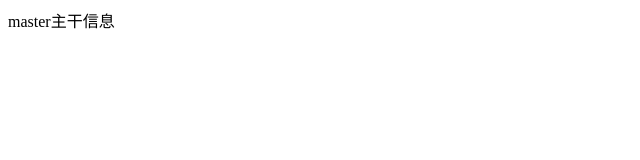
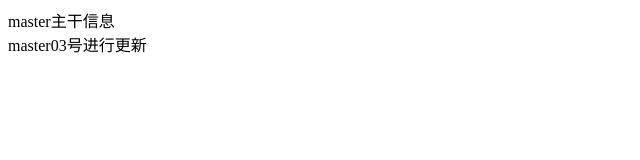
Before and after one commit to kojiaodashu/myDemo2, a plain HTML site: page index.html in a window 1280 px wide. Shown: the whole page, without its empty margins (0-640 px from the left). Drawn offline with Linux system fonts and the light colour scheme.

Commit message:
03号第2次提交

```diff
--- a/index.html
+++ b/index.html
@@ -13,6 +13,10 @@
     <div>
         master主干信息
     </div>
+
+    <div>
+        master03号进行更新
+    </div>
 </body>
 
 </html>
```
